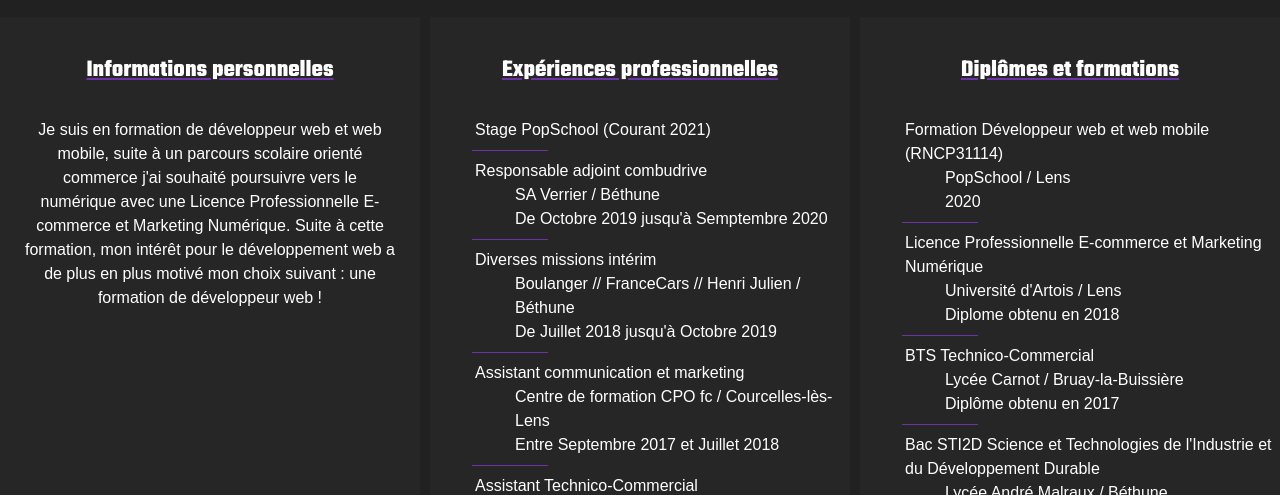
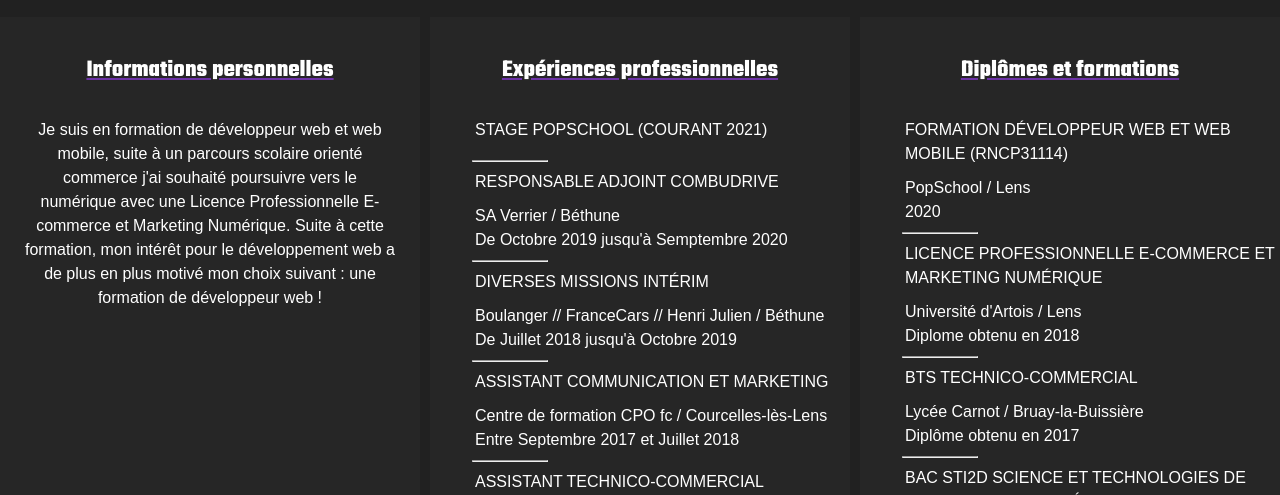
Before and after one commit to Baubaux/Mon-cv, a website: page index.html in a window 1280 px wide. Shown: the part 457-952 px from the top of the page. Drawn offline with nearby package versions, Linux system fonts and the light colour scheme; files that its build step writes are made by us from their sources; a web font is replaced by a local one.

Commit message:
Modifications d'éléments W3C

```diff
--- a/index.html
+++ b/index.html
@@ -61,7 +61,7 @@
   <div class="main-container" id="Haut">
 
     <div class="container container-info">
-      <h2 class="container_title" href="#Informations">Informations personnelles</h2>
+      <h2 class="container_title" >Informations personnelles</h2>
       <p class="container-paragraph">Je suis en formation de développeur web et web mobile, suite à un parcours scolaire orienté commerce j'ai souhaité poursuivre vers le numérique avec une Licence Professionnelle E-commerce et Marketing Numérique.
         Suite à cette formation, mon intérêt pour le développement web a de plus en plus motivé mon choix suivant : une formation de développeur web !
       </p>
@@ -72,31 +72,23 @@
     <div class="container container-experience">
       <h2 class="container_title" id="Expériences">Expériences professionnelles</h2>
       <ul class="container_list">
-        <li>Stage PopSchool (Courant 2021)</li>
-        <hr class="hr-container" width="20%" size="1" color="#6C32A6">
-        <li>Responsable adjoint combudrive</li>
-          <ul class="container_list">
+        <li class="ul-title">Stage PopSchool (Courant 2021)</li>
+    <hr class="hr-container">
+        <li class="ul-title">Responsable adjoint combudrive</li>
         <li>SA Verrier / Béthune</li>
         <li>De Octobre 2019 jusqu'à Semptembre 2020</li>
-          </ul>
-        <hr class="hr-container" width="20%" size="1" color="#6C32A6">
-        <li>Diverses missions intérim</li>
-          <ul class="container_list">
+    <hr class="hr-container">
+        <li class="ul-title">Diverses missions intérim</li>
         <li>Boulanger // FranceCars // Henri Julien / Béthune</li>
         <li>De Juillet 2018 jusqu'à Octobre 2019</li>
-          </ul>
-        <hr class="hr-container" width="20%" size="1" color="#6C32A6">
-        <li>Assistant communication et marketing</li>
-          <ul class="container_list">
+    <hr class="hr-container">
+        <li class="ul-title">Assistant communication et marketing</li>
         <li>Centre de formation CPO fc / Courcelles-lès-Lens</li>
         <li>Entre Septembre 2017 et Juillet 2018</li>
-          </ul>
-        <hr class="hr-container" width="20%" size="1" color="#6C32A6">
-          <li>Assistant Technico-Commercial</li>
-          <ul class="container_list">
+    <hr class="hr-container">
+        <li class="ul-title">Assistant Technico-Commercial</li>
         <li>Coopérative L.A.R.I / Houdain</li>
         <li>Entre Septembre 2015 et Juin 2017</li>
-          </ul>
       </ul>
     </div>
 
@@ -105,29 +97,21 @@
     <div class="container container-diplome">
       <h2 class="container_title" id="Diplomes">Diplômes et formations</h2>
       <ul class="container_list">
-        <li>Formation Développeur web et web mobile (RNCP31114)</li>
-          <ul class="container_list">
+        <li class="ul-title">Formation Développeur web et web mobile (RNCP31114)</li>
         <li>PopSchool / Lens</li>
         <li>2020</li>
-          </ul>
-        <hr class="hr-container" width="20%" size="1" color="#6C32A6">
-        <li>Licence Professionnelle E-commerce et Marketing Numérique</li>
-          <ul class="container_list">
+    <hr class="hr-container">
+        <li class="ul-title">Licence Professionnelle E-commerce et Marketing Numérique</li>
         <li>Université d'Artois / Lens</li>
         <li>Diplome obtenu en 2018</li>
-          </ul>
-        <hr class="hr-container" width="20%" size="1" color="#6C32A6">
-        <li>BTS Technico-Commercial</li>
-          <ul class="container_list">
+    <hr class="hr-container">
+        <li class="ul-title">BTS Technico-Commercial</li>
         <li>Lycée Carnot / Bruay-la-Buissière</li>
         <li>Diplôme obtenu en 2017</li>
-          </ul>
-        <hr class="hr-container" width="20%" size="1" color="#6C32A6">
-        <li>Bac STI2D Science et Technologies de l'Industrie et du Développement Durable </li>
-          <ul class="container_list">
+    <hr class="hr-container">
+        <li class="ul-title">Bac STI2D Science et Technologies de l'Industrie et du Développement Durable </li>
         <li>Lycée André Malraux / Béthune</li>
         <li>Diplôme obtenu en Juin 2015</li>
-          </ul>
       </ul>
     </div>
 
@@ -221,7 +205,7 @@
       <div class="container_form">
         <input class="form" name="Name/surname" type="text" placeholder="Nom / Prénom :">
         <input class="form" name="Email" type="text" placeholder="Email :">
-        <textarea class="form" name="Objet" id="" cols="50" rows="6" placeholder="Objet"></textarea>
+        <textarea class="form" name="Objet" cols="50" rows="6" placeholder="Objet"></textarea>
         <input class="form_submit" type="submit" value="Envoyer">
       </div>
     </div>
@@ -235,12 +219,12 @@
     </div>
     <div>
       <p>Mes réseaux sociaux :</p>
-      <a href="https://www.facebook.com/aurelien.baux"> <img class="rs" src="img/001-facebook.png" alt="Logo Facebook"> </a>
-      <a href="https://www.linkedin.com/in/aur%C3%A9lienbaux/"> <img class="rs" src="img/003-linkedin.png" alt="Logo LinkedIn"> </a>
+      <a href="https://www.facebook.com/aurelien.baux" target="_blank"> <img class="rs" src="img/001-facebook.png" alt="Logo Facebook"> </a>
+      <a href="https://www.linkedin.com/in/aur%C3%A9lienbaux/" target="_blank"> <img class="rs" src="img/003-linkedin.png" alt="Logo LinkedIn"> </a>
     </div>
   </div>
 </footer>
-<scri1pt src="https://code.jquery.com/jquery-3.2.1.slim.min.js" integrity="sha384-KJ3o2DKtIkvYIK3UENzmM7KCkRr/rE9/Qpg6aAZGJwFDMVNA/GpGFF93hXpG5KkN" crossorigin="anonymous"></script>
+<script src="https://code.jquery.com/jquery-3.2.1.slim.min.js" integrity="sha384-KJ3o2DKtIkvYIK3UENzmM7KCkRr/rE9/Qpg6aAZGJwFDMVNA/GpGFF93hXpG5KkN" crossorigin="anonymous"></script>
 <script src="https://cdnjs.cloudflare.com/ajax/libs/popper.js/1.12.9/umd/popper.min.js" integrity="sha384-ApNbgh9B+Y1QKtv3Rn7W3mgPxhU9K/ScQsAP7hUibX39j7fakFPskvXusvfa0b4Q" crossorigin="anonymous"></script>
 <script src="https://maxcdn.bootstrapcdn.com/bootstrap/4.0.0/js/bootstrap.min.js" integrity="sha384-JZR6Spejh4U02d8jOt6vLEHfe/JQGiRRSQQxSfFWpi1MquVdAyjUar5+76PVCmYl" crossorigin="anonymous"></script>
 </body>
--- a/scss/layout/_container.scss
+++ b/scss/layout/_container.scss
@@ -18,6 +18,11 @@
     margin: 20px;
     text-decoration: underline;
     text-decoration-color: $color-purple;
+}
+
+.ul-title {
+    text-transform: uppercase;
+    padding-bottom: 10px;
 }
 
 .form {
@@ -47,6 +52,9 @@
 .hr-container {
     position: relative;
     right: 150px;
+    width: 20%;
+    size: 1;
+    color: $color-purple;
 }
 
 .interet {
```
Lines whose indentation alone changed are shown as unchanged.
